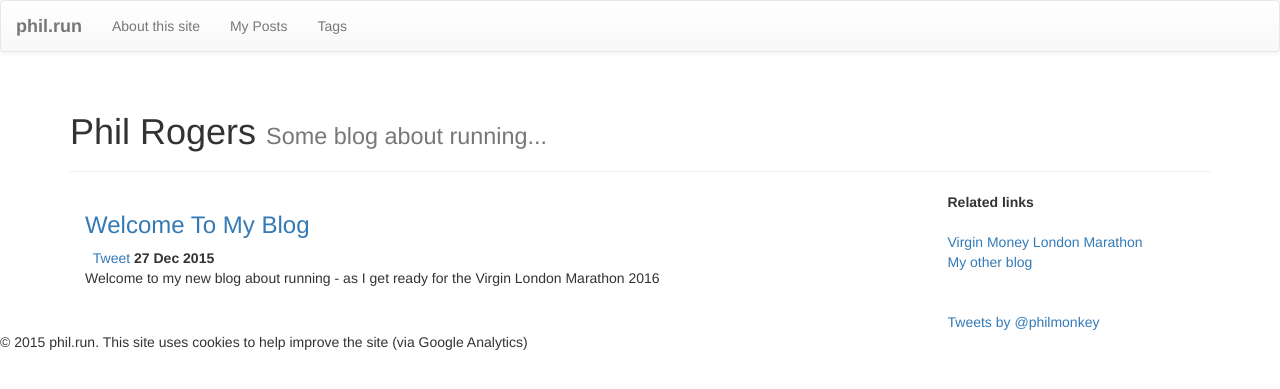
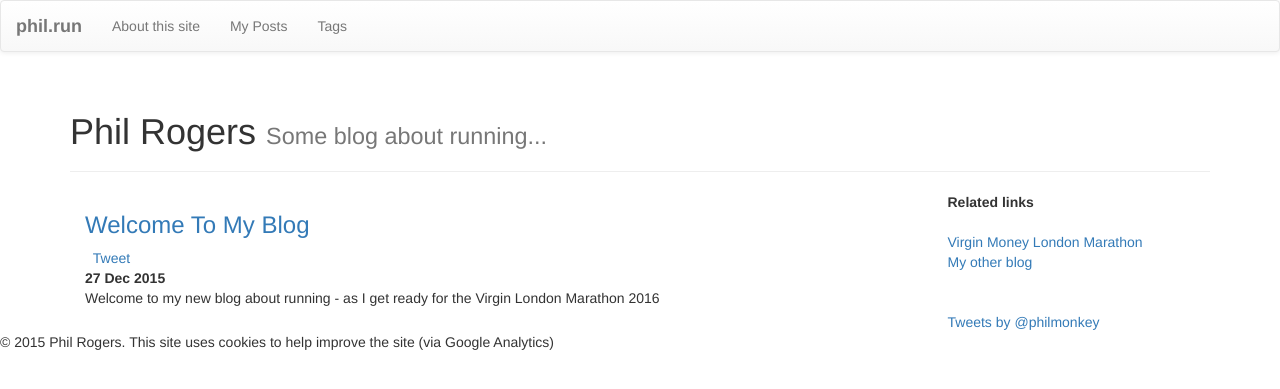
Before and after one commit to philrun/philrun.github.io, a Jekyll site: the page built from index.md, in a window 1280 px wide. Shown: the top 389 px of the page. Built offline with Jekyll 4.4.1, drawn with Linux system fonts in a browser that asks for light colours; nearby versions of some CDN libraries; library files that are not in the unit come from our copies; comment, search, counter and statistics services are not loaded.

Commit message:
tweaks for mobile

```diff
--- a/_includes/themes/bootstrap-3/default.html
+++ b/_includes/themes/bootstrap-3/default.html
@@ -97,8 +97,8 @@
 
     <div id="footer">
 
-        &copy; {{ site.time | date: '%Y' }} {{ site.author.name }}. This site uses cookies to help improve the site (via Google Analytics)
-
+        &copy; {{ site.time | date: '%Y' }} Phil Rogers. This site uses cookies to help improve the site (via Google Analytics)
+      <br>
     </div>
 
     {% include JB/analytics %}
--- a/index.md
+++ b/index.md
@@ -13,6 +13,7 @@ tagline: Some blog about running...
     	<div class="row">
 
 					<span><a href="{{ BASE_PATH }}{{ post.url }}"><h3>{{ post.title }}</h3></a></span>&nbsp;&nbsp;<a href="https://twitter.com/share" class="twitter-share-button" data-url="http://philrogers.me{{ BASE_PATH }}{{ post.url }}" data-via="philmonkey">Tweet</a>
+                    <br>
 					<b> {{ post.date | date_to_string }}</b>
 
 
```
